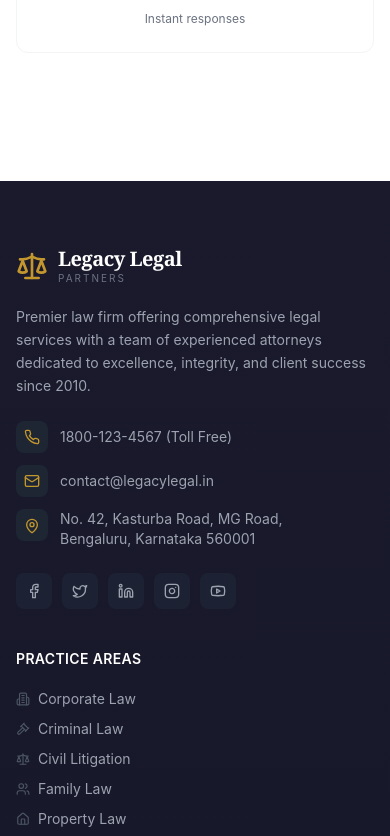
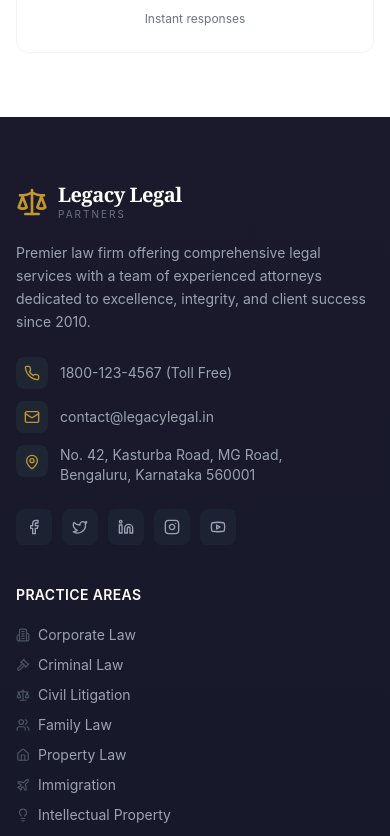
Before and after one commit to tamilanr41/task1, a Next.js app: page / in a window 390 px wide. Shown: the part 8728-9564 px from the top of the page. Built offline with nearby package versions, Linux system fonts and the light colour scheme.

Commit message:
fix: remove pb-16 from main (footer scroll gap), fix Button import, add footer className prop

```diff
--- a/src/app/layout.tsx
+++ b/src/app/layout.tsx
@@ -26,10 +26,10 @@ export default function RootLayout({ children }: { children: React.ReactNode })
       <body className="flex flex-col min-h-screen overflow-x-hidden">
         <ProgressIndicator />
         <Navbar />
-        <main className="flex-1 pt-20 pb-16 lg:pb-0">
+        <main className="flex-1 pt-20">
           <PageTransition>{children}</PageTransition>
         </main>
-        <Footer />
+        <Footer className="mb-16 lg:mb-0" />
         <ChatWidget />
         <MobileNav />
         <Toast />
--- a/src/components/layout/footer.tsx
+++ b/src/components/layout/footer.tsx
@@ -55,9 +55,9 @@ const itemVariants = {
   visible: { opacity: 1, y: 0, transition: { duration: 0.5, ease: [0.16, 1, 0.3, 1] } },
 };
 
-export default function Footer() {
+export default function Footer({ className = '' }: { className?: string }) {
   return (
-    <footer className="bg-dark-900 text-gray-300 relative overflow-hidden">
+    <footer className={'bg-dark-900 text-gray-300 relative overflow-hidden ' + className}>
       <div className="absolute inset-0 bg-gradient-to-b from-dark-800/50 to-dark-900 pointer-events-none" />
       <div className="max-w-7xl mx-auto px-4 sm:px-6 lg:px-8 py-16 lg:py-20 relative">
         <motion.div
--- a/src/components/layout/navbar.tsx
+++ b/src/components/layout/navbar.tsx
@@ -7,7 +7,7 @@ import {
   Plane, Calculator, Lightbulb, Rocket, ShoppingCart, ArrowRight,
   UserRound, Shield
 } from 'lucide-react';
-import { Button } from '@/components/ui/button';
+import { Button } from '@/components/ui';
 import { cn } from '@/lib/utils';
 import {
   motion, AnimatePresence, useScroll, useMotionValueEvent
```
